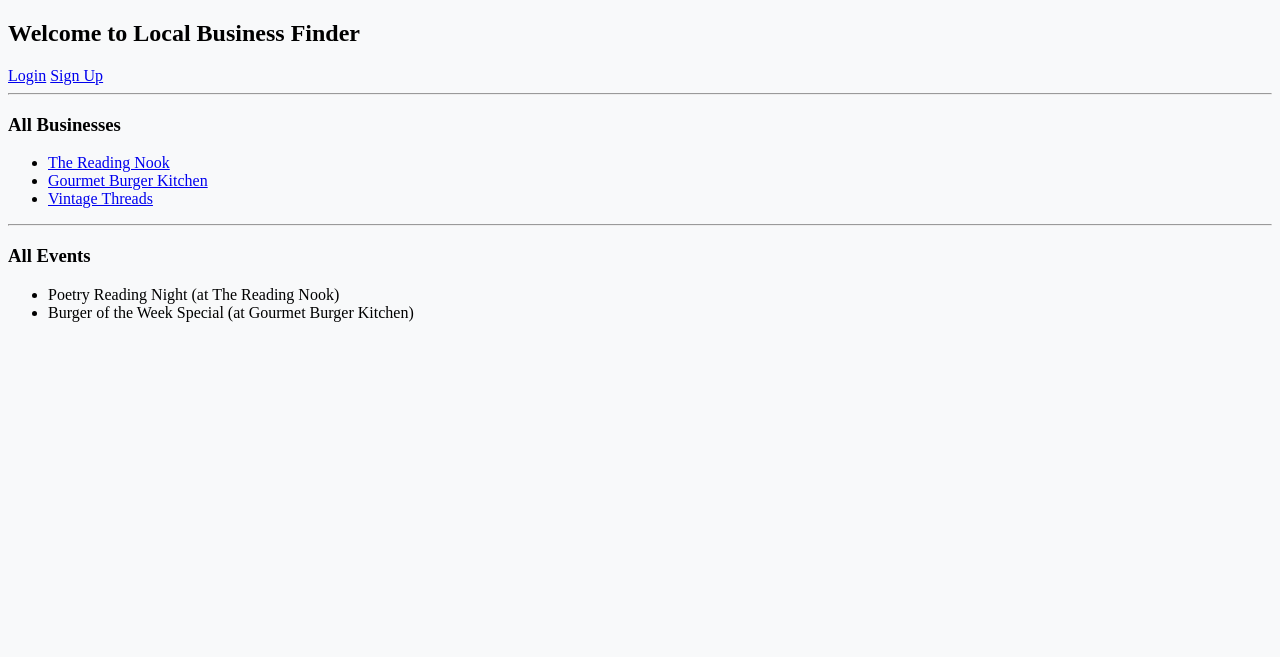
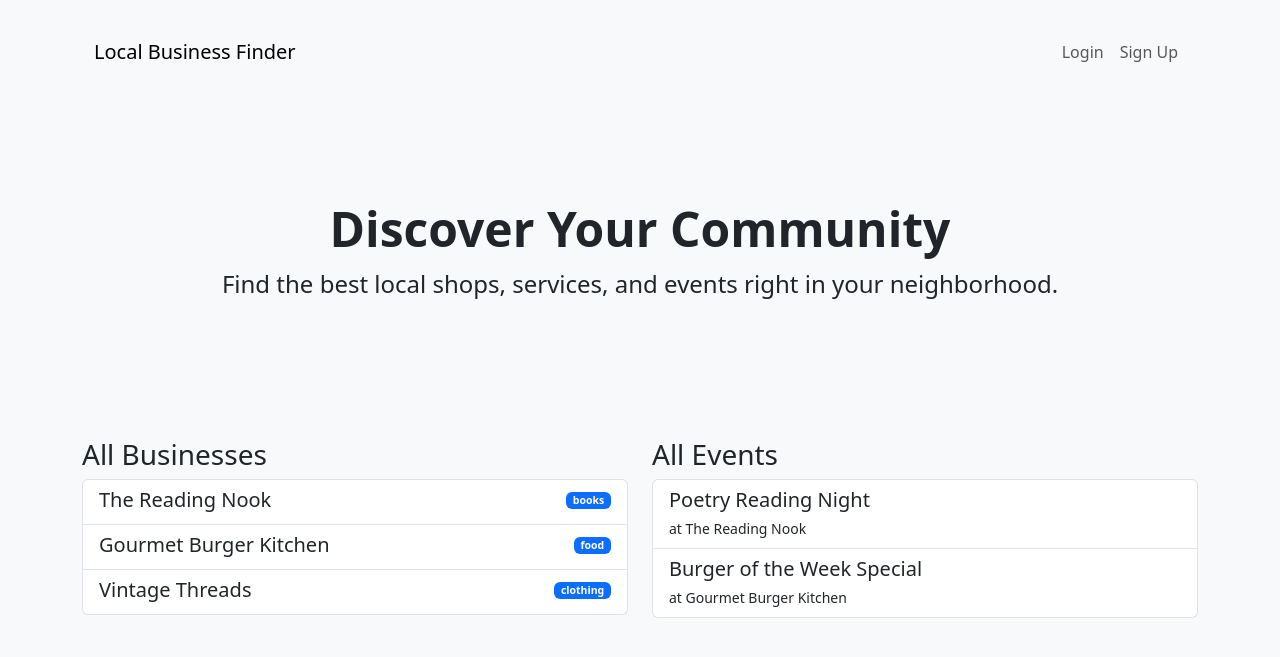
Before and after one commit to dhakhwalasta/FYP, a Django app: page / in a window 1280 px wide. Shown: the top 657 px of the page. Run offline with Django 5.2, Linux system fonts and the light colour scheme; data comes from the database, SQL or seed files in the repository; both versions use the stored data as it was after the commit.

Commit message:
Login and dashboard partially completed

```diff
--- a/fyp/templates/fyp/base.html
+++ b/fyp/templates/fyp/base.html
@@ -10,7 +10,6 @@
 </head>
 <body>
     <div class="container py-4">
-        <h1>Test Bootstrap Loading</h1>
         {% block content %}{% endblock %}
     </div>
     <script src="https://cdn.jsdelivr.net/npm/bootstrap@5.3.3/dist/js/bootstrap.bundle.min.js"></script>
--- a/fyp/templates/fyp/dashboard.html
+++ b/fyp/templates/fyp/dashboard.html
@@ -24,6 +24,7 @@
 <div class="mb-4">
     <a href="{% url 'add_business' %}" class="btn btn-success">Add New Business</a>
     <a href="{% url 'add_event' %}" class="btn btn-info">Add New Event</a>
+    <a href="{% url 'owner_dashboard' %}" class="btn btn-primary">Owner Dashboard</a>
 </div>
 
 <div class="row">
--- a/fyp/templates/fyp/home.html
+++ b/fyp/templates/fyp/home.html
@@ -1,48 +1,72 @@
-{% load static %}
-<!DOCTYPE html>
-<html>
-<head>
-    <title>Home</title>
-    <link rel="stylesheet" href="{% static 'fyp/style.css' %}" />
-</head>
-<body>
-    <h2>Welcome to Local Business Finder</h2>
+{% extends 'fyp/base.html' %}
 
-    <nav>
+{% block title %}Welcome to Local Business Finder{% endblock %}
+
+{% block content %}
+<nav class="navbar navbar-expand-lg navbar-light bg-light mb-4">
+    <div class="container-fluid">
+        <a class="navbar-brand" href="{% url 'home' %}">Local Business Finder</a>
+        <div class="collapse navbar-collapse">
+            <ul class="navbar-nav ms-auto">
                 {% if user.is_authenticated %}
-            <a href="{% url 'dashboard' %}">Dashboard</a>
-            <a href="{% url 'logout' %}">Logout</a>
+                    <li class="nav-item">
+                        <a class="nav-link" href="{% url 'dashboard' %}">Dashboard</a>
+                    </li>
+                    <li class="nav-item">
+                        <a class="nav-link" href="{% url 'logout' %}">Logout</a>
+                    </li>
                 {% else %}
-            <a href="{% url 'login' %}">Login</a>
-            <a href="{% url 'signup' %}">Sign Up</a>
+                    <li class="nav-item">
+                        <a class="nav-link" href="{% url 'login' %}">Login</a>
+                    </li>
+                    <li class="nav-item">
+                        <a class="nav-link" href="{% url 'signup' %}">Sign Up</a>
+                    </li>
                 {% endif %}
+            </ul>
+        </div>
+    </div>
 </nav>
 
-    <hr>
+<div class="p-5 mb-4 bg-light rounded-3 text-center">
+    <div class="container-fluid py-5">
+        <h1 class="display-5 fw-bold">Discover Your Community</h1>
+        <p class="fs-4">Find the best local shops, services, and events right in your neighborhood.</p>
+    </div>
+</div>
 
+<div class="row">
+    <div class="col-md-6">
         <h3>All Businesses</h3>
         {% if businesses %}
-        <ul>
+            <div class="list-group">
                 {% for business in businesses %}
-                <li><a href="{% url 'business_detail' business.id %}">{{ business.name }}</a></li>
+                    <a href="{% url 'business_detail' business.id %}" class="list-group-item list-group-item-action">
+                        <div class="d-flex w-100 justify-content-between">
+                            <h5 class="mb-1">{{ business.name }}</h5>
+                            <small><span class="badge bg-primary">{{ business.category }}</span></small>
+                        </div>
+                    </a>
                 {% endfor %}
-        </ul>
+            </div>
         {% else %}
-        <p>No businesses have been listed yet.</p>
+            <div class="alert alert-info">No businesses have been listed yet.</div>
         {% endif %}
-
-    <hr>
-
+    </div>
+    <div class="col-md-6">
         <h3>All Events</h3>
         {% if events %}
-        <ul>
+            <div class="list-group">
                 {% for event in events %}
-                <li>{{ event.name }} (at {{ event.business.name }})</li>
+                    <div class="list-group-item">
+                        <h5 class="mb-1">{{ event.name }}</h5>
+                        <small>at {{ event.business.name }}</small>
+                    </div>
                 {% endfor %}
-        </ul>
+            </div>
         {% else %}
-        <p>No events have been listed yet.</p>
+            <div class="alert alert-info">No events have been listed yet.</div>
         {% endif %}
-
-</body>
-</html>
+    </div>
+</div>
+{% endblock %}
--- a/fyp/urls.py
+++ b/fyp/urls.py
@@ -9,5 +9,6 @@ urlpatterns = [
     path('add_business/', views.add_business_view, name='add_business'),
     path('add_event/', views.add_event_view, name='add_event'),
     path('business/<int:business_id>/', views.business_detail_view, name='business_detail'),
+    path('owner/dashboard/', views.owner_dashboard_view, name='owner_dashboard'),
     path('', views.home_view, name='home'),
 ]
--- a/fyp/views.py
+++ b/fyp/views.py
@@ -46,7 +46,7 @@ from .models import UserProfile, Business, Event
 
 @login_required
 def dashboard_view(request):
-    user_profile = UserProfile.objects.get(user=request.user)
+    user_profile, created = UserProfile.objects.get_or_create(user=request.user)
     preferences = user_profile.preferences
     businesses = Business.objects.filter(category__in=preferences)
     events = Event.objects.filter(category__in=preferences)
@@ -145,6 +145,14 @@ def business_detail_view(request, business_id):
     }
     return render(request, 'fyp/business_detail.html', context)
 
+@login_required
+def owner_dashboard_view(request):
+    businesses = Business.objects.filter(owner=request.user)
+    context = {
+        'businesses': businesses
+    }
+    return render(request, 'fyp/owner_dashboard.html', context)
+
 def home_view(request):
     businesses = Business.objects.all()
     events = Event.objects.all()
```
Also changed, not shown: fyp/templates/fyp/login.html (+44 -17 lines), fyp/templates/fyp/owner_dashboard.html (added, +48 -0 lines), db.sqlite3. Lines whose indentation alone changed are shown as unchanged.
